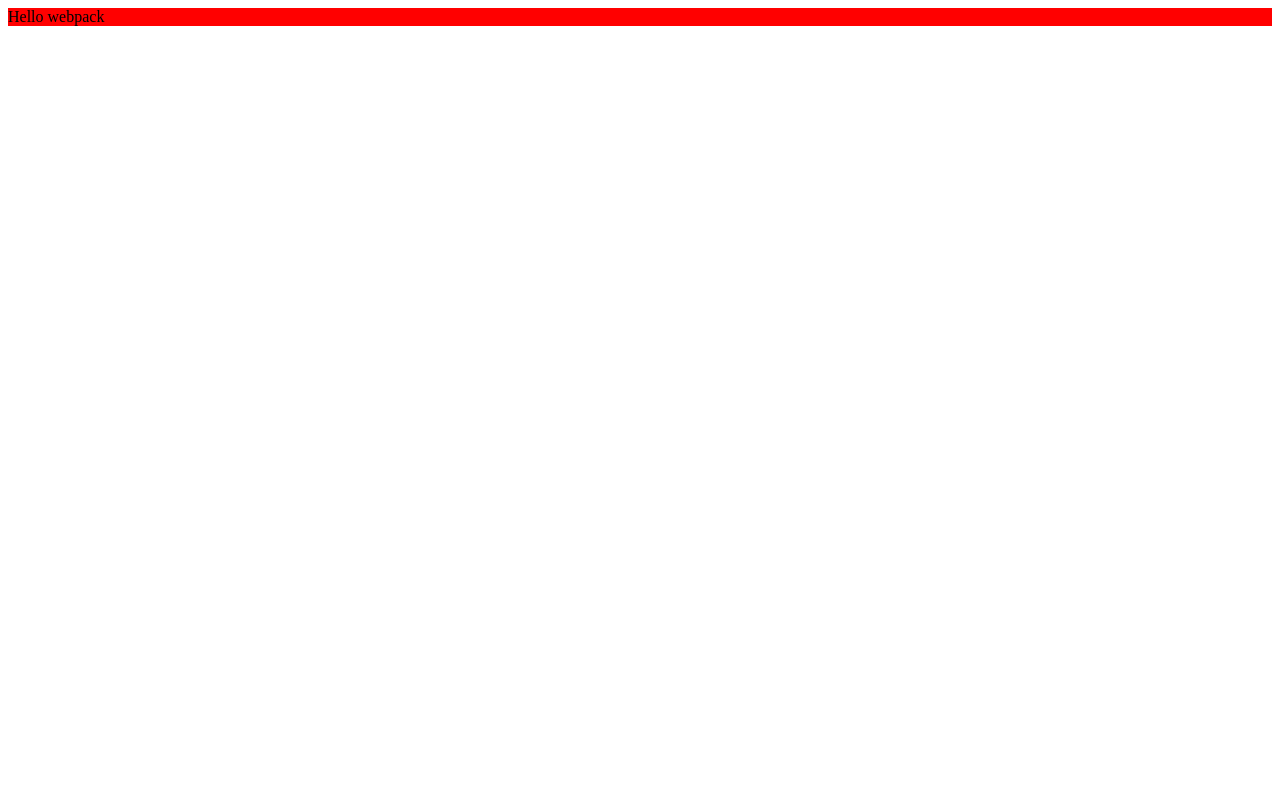
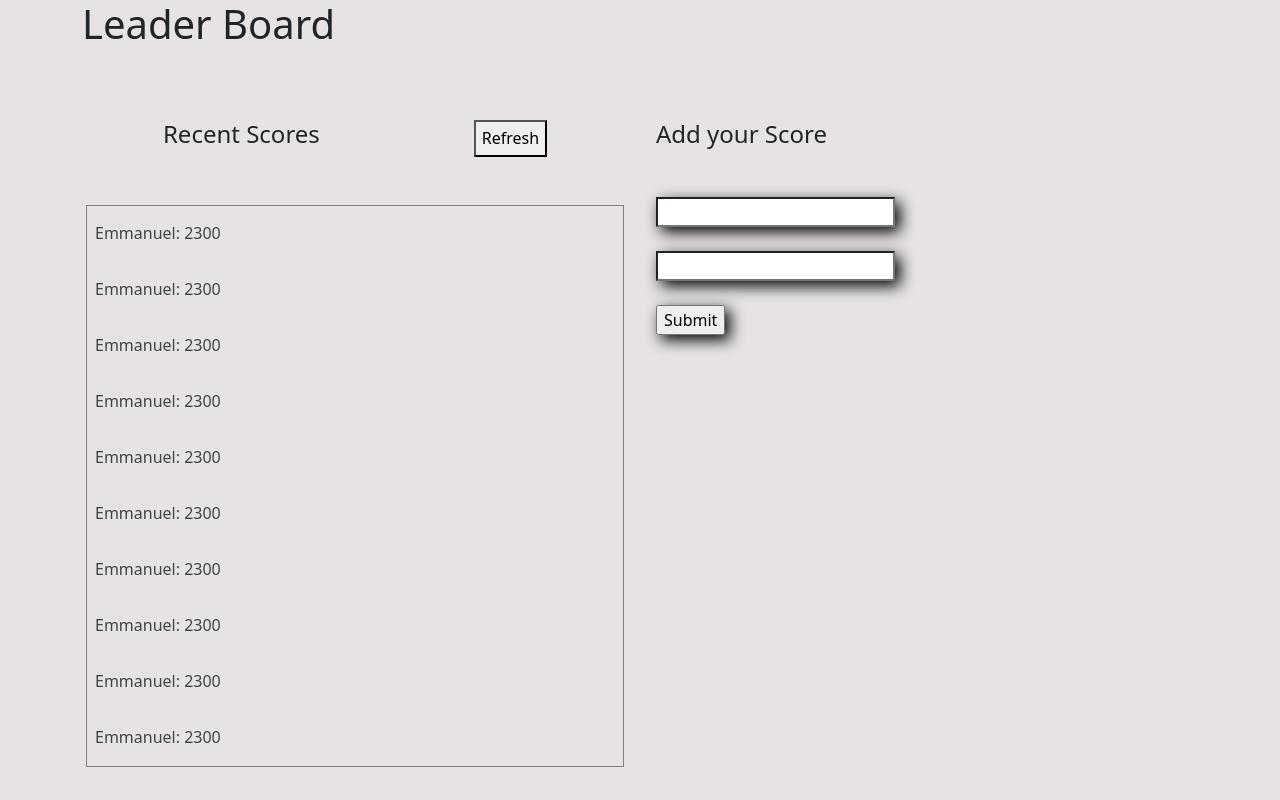
Before and after one commit to AdedayoOpeyemi/leader_board, a website built with webpack: page src/index.html in a window 1280 px wide. Built offline with nearby package versions, Linux system fonts and the light colour scheme.

Commit message:
Added basic htm sttucture

```diff
--- a/package.json
+++ b/package.json
@@ -7,8 +7,7 @@
     "test": "echo \"Error: no test specified\" && exit 1",
     "watch": "webpack --watch",
     "start": "webpack serve --open",
-    "build-dev": "webpack --mode development",
-    "build-prod": "webpack --mode production"
+    "build": "webpack"
   },
   "repository": {
     "type": "git",
--- a/src/assets/styles/styles.css
+++ b/src/assets/styles/styles.css
@@ -1,3 +1,35 @@
-.hello {
-  background-color: red;
+body {
+  background-color:rgb(231, 227, 227)
 }
+
+ul {
+  list-style-type: none;
+  padding: 0;
+  border: 1px solid rgb(129, 127, 127);
+}
+
+li {
+  border-bottom: 1px rgb(231, 227, 227) solid;
+  display: flex;
+  flex-direction: row;
+  justify-content: space-between;
+  align-items: center;
+  height: 56px;
+  color: rgb(66, 69, 71);
+  padding: 8px;
+}
+
+#score_list > li:nth-child(even) {
+  /* background-color: #f2f2f2; */
+  background-color: white;
+}
+
+#score_list {
+  width: 60%;
+  margin-right: auto;
+  margin-left: auto;
+}
+
+input {
+  box-shadow: 5px 5px 15px 0px #000000;
+}
--- a/src/index.html
+++ b/src/index.html
@@ -7,6 +7,57 @@
   <title></title>
 </head>
 <body>
+  <div class="container-lg">
+    <div class="row">
+      <h1>Leader Board</h1>
+      <div class="col-sm p-3">
+        <div class="d-flex flex-row mt-5 mb-5 justify-content-around">
+          <h4>Recent Scores</h4>
+          <button>Refresh</button>
+        </div>
+        <div>
+          <ul id="score_list p-0">
+            <li>Emmanuel: 2300</li>
+            <li>Emmanuel: 2300</li>
+            <li>Emmanuel: 2300</li>
+            <li>Emmanuel: 2300</li>
+            <li>Emmanuel: 2300</li>
+            <li>Emmanuel: 2300</li>
+            <li>Emmanuel: 2300</li>
+            <li>Emmanuel: 2300</li>
+            <li>Emmanuel: 2300</li>
+            <li>Emmanuel: 2300</li>
+
+          </ul>
+          <!-- <table>
+            <tr>
+              <td>Emmanuel: 2300</td>
+            </tr>
+            <tr>
+              <td>Emmanuel: 15000</td>
+            </tr>
+            <tr>
+              <td>Emmanuel: 2300</td>
+            </tr>
+              <tr>
+                <td>Emmanuel: 1100</td>
+              </tr>
+          </table> -->
+        </div>
+
+      </div>
+
+      <div class="col-sm p-3">
+        <h4 class="mt-5 mb-5">Add your Score</h4>
+        <form >
+          <input type="text" id="namefield" name="player_name"><br><br>
+          <input type="text" id="scorefield" name="player_score"><br><br>
+          <input type="submit" value="Submit">
+        </form>
+
+      </div>
+    </div>
+  </div>
 
 </body>
 </html>
--- a/src/index.js
+++ b/src/index.js
@@ -1,14 +1,8 @@
+import 'bootstrap';
+import 'bootstrap/dist/css/bootstrap.min.css';
 import _ from 'lodash';
 import './assets/styles/styles.css';
 
-function component() {
-  const element = document.createElement('div');
-
-  // Lodash, now imported by this script
-  element.innerHTML = _.join(['Hello', 'webpack'], ' ');
-  element.classList.add('hello');
-
-  return element;
-}
-
-document.body.appendChild(component());
+// let body = document.querySelector('body');
+// body.style.backgroundColor = "red";
+// body.style.color= "yellow";
```
Also changed, not shown: 1 other file.
